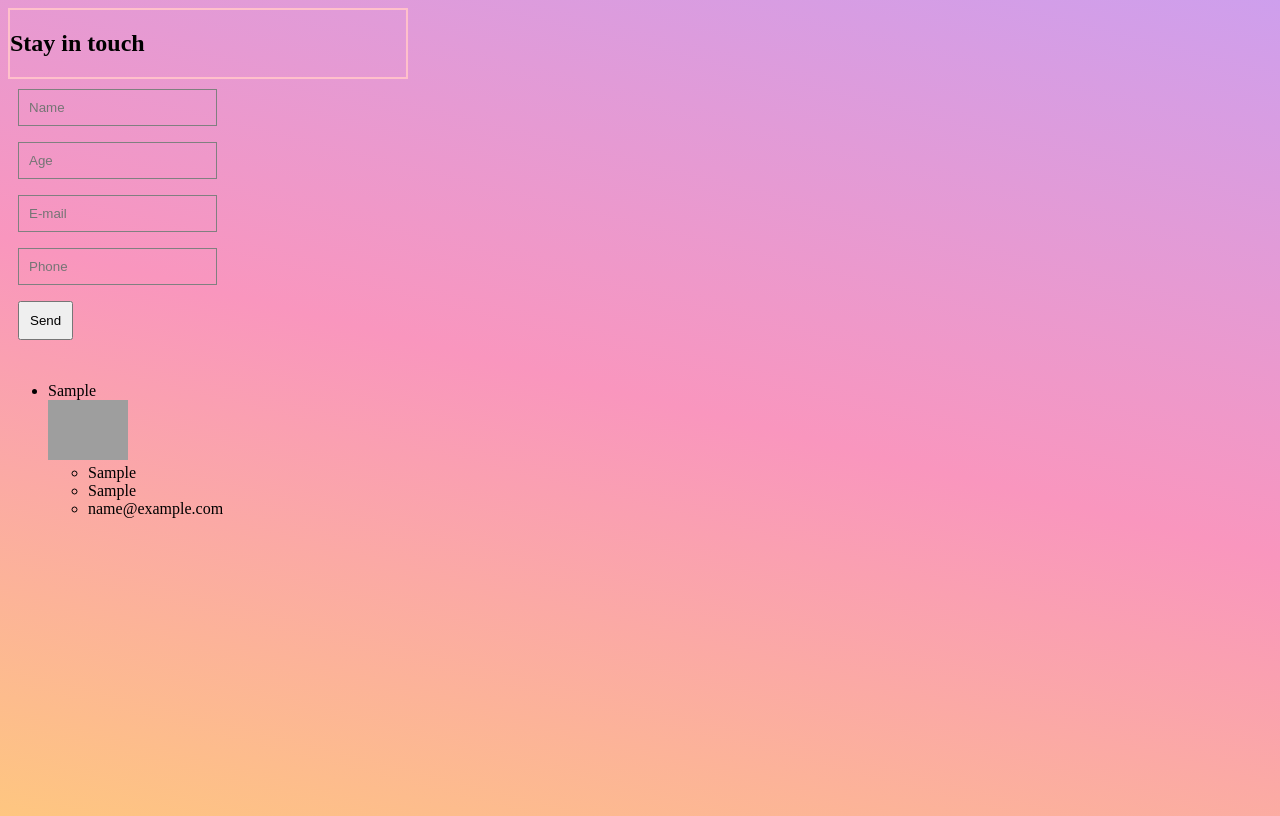
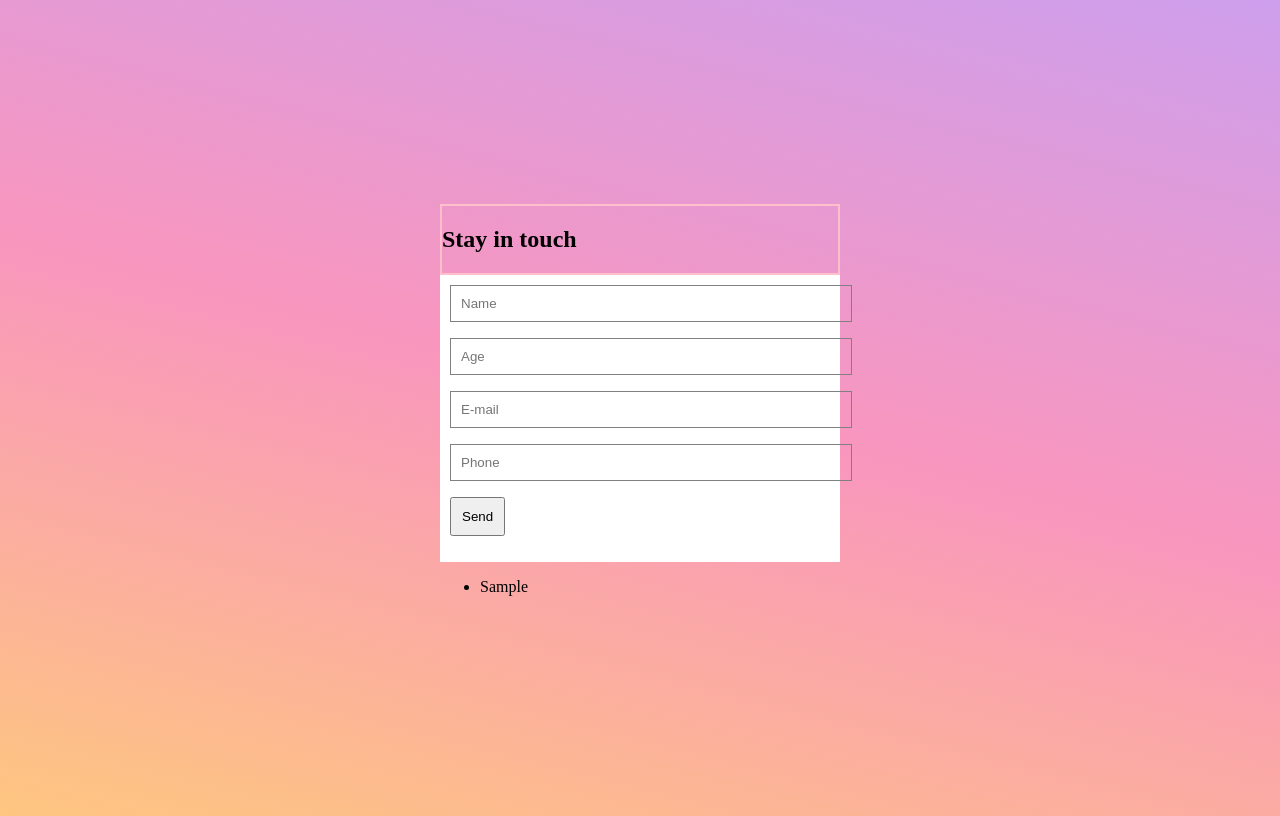
Before and after one commit to lunamiranda/contac-form, a website built with Vite: page index.html in a window 1280 px wide. Both pictures are taken after typing "Sample", "Sample", "name@example.com", "Sample" into the empty fields and a click on the button "Send". Built offline with nearby package versions, Linux system fonts and the light colour scheme; grey boxes are pictures that could not be loaded.

Commit message:
fixed all

```diff
--- a/capture.js
+++ b/capture.js
@@ -1,27 +1,25 @@
-//const clients = []
+import { View } from "./view.js";
 
-import {clientsList} from './view.js'
-
- const saveData = (clients) => {
-  localStorage.setItem("allClients", JSON.stringify(clients))
-}
-
-
-export const newClient = (clients) => {
+export const newClient = (data) => {
   const inputName = document.getElementById("name").value;
   const inputPhone = document.getElementById("phone").value;
   const inputEmail = document.getElementById("email").value;
   const inputAge = document.getElementById("age").value;
-  const form = document.getElementById("form")
+  const form = document.getElementById("form");
 
-  const client = {name:inputName, age:inputAge, phone: inputPhone, email:inputEmail}
+  const newClient = {
+    name: inputName,
+    age: inputAge,
+    phone: inputPhone,
+    email: inputEmail,
+  };
 
+  data.push(newClient);
+  saveData(data);
+  form.reset();
+  View(data);
+};
 
-  console.log(clients)
-  clients.push(client)
-  saveData(clients)
-  form.reset()
-  console.log(clients)
-  clientsList(clients)
-
-}
+const saveData = (customer) => {
+  localStorage.setItem("allClients", JSON.stringify(customer));
+};
--- a/main.js
+++ b/main.js
@@ -1,13 +1,13 @@
-import {newClient} from "./capture.js"
-import {clientsList} from "./view.js"
+import { newClient } from "./capture.js";
+import { View } from "./view.js";
 
-const clients = JSON.parse(localStorage.getItem('allClients')) || []
-const buttonEl = document.getElementById("submit")
+const clients = JSON.parse(localStorage.getItem("allClients")) || [];
 
-buttonEl.addEventListener('click', (e) => {
+const buttonEl = document.getElementById("submit");
+
+buttonEl.addEventListener("click", (e) => {
   e.preventDefault();
-    newClient(clients);
-
+  newClient(clients);
 });
 
-clientsList(clients);
+View(clients);
--- a/style.css
+++ b/style.css
@@ -1,4 +1,6 @@
-input, button, textarea {
+input,
+button,
+textarea {
   display: block;
   margin-bottom: 1rem;
 }
@@ -7,37 +9,40 @@ input, button, textarea {
   width: 80px;
 }
 
-main{
+main {
   width: 400px;
- height: 100vh;
- justify-content: center;
- align-items: center;
 }
 
 input {
- outline:none;
- background:transparent;
- padding: 10px;
- border: 1px solid gray;
-
+  outline: none;
+  background: transparent;
+  padding: 10px;
+  border: 1px solid gray;
+  width: 100%;
 }
 
-body{
-background: linear-gradient(194deg, rgba(206,159,237,1) 0%, rgba(249,150,190,1) 49%, rgba(254,198,128,1) 100%);
+body {
+  display: flex;
+  justify-content: center;
+  align-items: center;
+  height: 100vh;
+  background: linear-gradient(
+    194deg,
+    rgba(206, 159, 237, 1) 0%,
+    rgba(249, 150, 190, 1) 49%,
+    rgba(254, 198, 128, 1) 100%
+  );
 }
 
 .info {
-1
   background: #fff;
   padding: 10px;
 }
 
-#header{
+#header {
   border: 2px solid pink;
 }
 
-
-#submit{
+#submit {
   padding: 10px;
-
 }
--- a/view.js
+++ b/view.js
@@ -1,27 +1,12 @@
-export const clientsList = (clients)=>{
+export const View = (data) => {
+  const ulEl = document.getElementById("list");
 
+  ulEl.innerHTML = "";
 
-  if (!clients) return;
-  //const clients = JSON.parse(localStorage.getItem("allClients"))
+  data.forEach((element) => {
+    const liEl = document.createElement("li");
 
-console.log(clients)
-   for(var i = 0; i < clients.length; i++){
-
-     const liEl = document.createElement('li')
-     const divEl = document.createElement('div')
-
-      liEl.innerText = clients[i].name
-      liEl.appendChild(divEl)
-
-     divEl.innerHTML =
-       `<img class="profile" src="https://i.pinimg.com/originals/b9/e3/8c/b9e38cb331502265ced6a64c414dff3f.jpg">
-       <ul>
-       <li>${clients[i].age}</li>
-       <li>${clients[i].phone}</li>
-       <li>${clients[i].email}</li>
-       </ul>`
-
-     const ulEl = document.getElementById('list')
-     ulEl.appendChild(liEl)
-    }
-}
+    liEl.innerText = element.name;
+    ulEl.append(liEl);
+  });
+};
```
